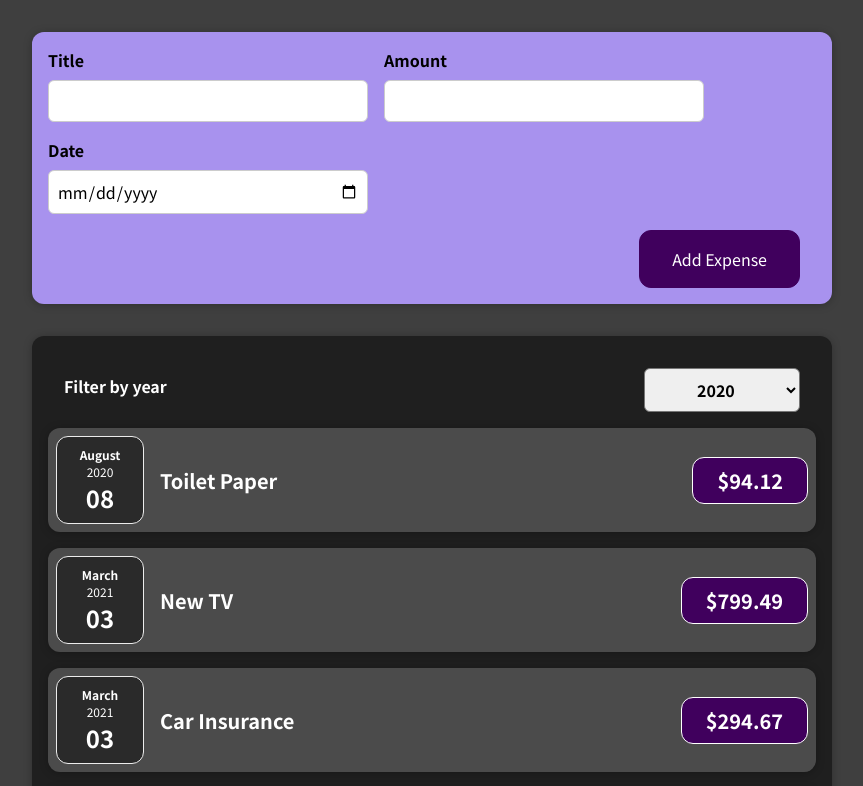
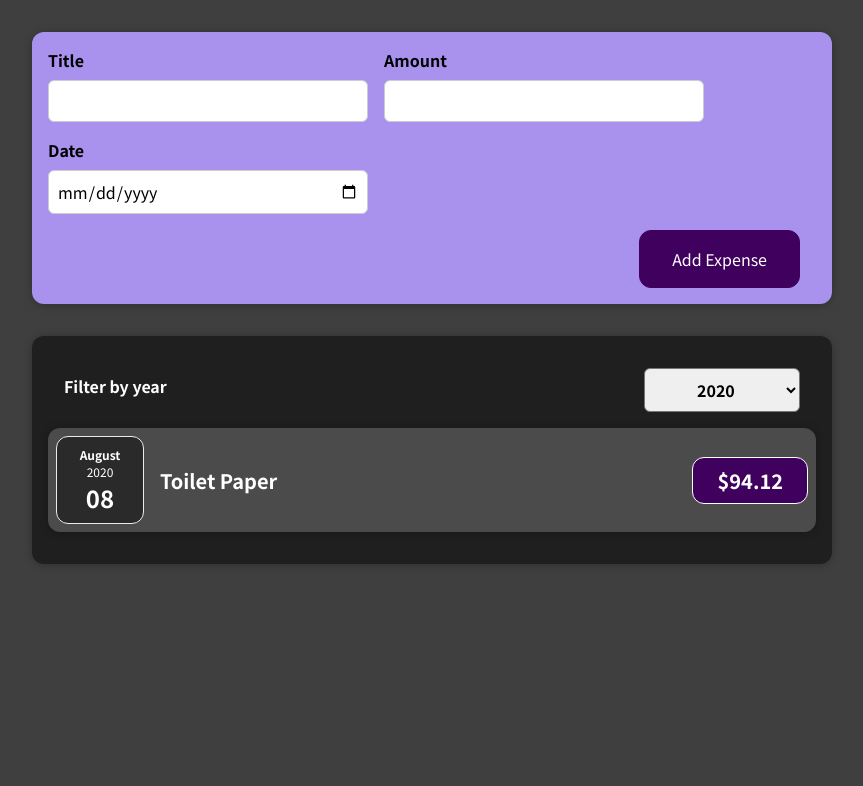
Before and after one commit to Gino-Hsu/react-expense-project, a React (Create React App) app: page / in a window 1280 px wide. Shown: the top 786 px of the page, without its empty margins (208-1071 px from the left). Built offline with nearby package versions, Linux system fonts and the light colour scheme.

Commit message:
feat: outputting conditional content

```diff
--- a/src/App.js
+++ b/src/App.js
@@ -32,7 +32,7 @@
       return [expense, ...prevExpenses]
     })
   }
-  console.log(expenses)
+
   return (
     <div>
       <NewExpense onAddExpense={handleAddExpense} />
--- a/src/components/Expenses/Expenses.js
+++ b/src/components/Expenses/Expenses.js
@@ -11,6 +11,23 @@
     setFilterYear(selectYear)
   }
 
+  const filteredExpenses = props.items.filter(expense => {
+    return expense.date.getFullYear().toString() === filteredYear
+  })
+
+  let expensesContent = <p>No expenses found.</p>
+
+  if (filteredExpenses.length > 0) {
+    expensesContent = filteredExpenses.map(expense => (
+      <ExpenseItem
+        key={expense.id}
+        title={expense.title}
+        amount={expense.amount}
+        date={expense.date}
+      />
+    ))
+  }
+
   return (
     <>
       <Card className='expenses'>
@@ -18,13 +35,7 @@
           selected={filteredYear}
           onChangeFilter={handleChangeFilter}
         />
-        {props.items.map(expense => (
-          <ExpenseItem
-            title={expense.title}
-            amount={expense.amount}
-            date={expense.date}
-          />
-        ))}
+        {expensesContent}
       </Card>
     </>
   )
```
